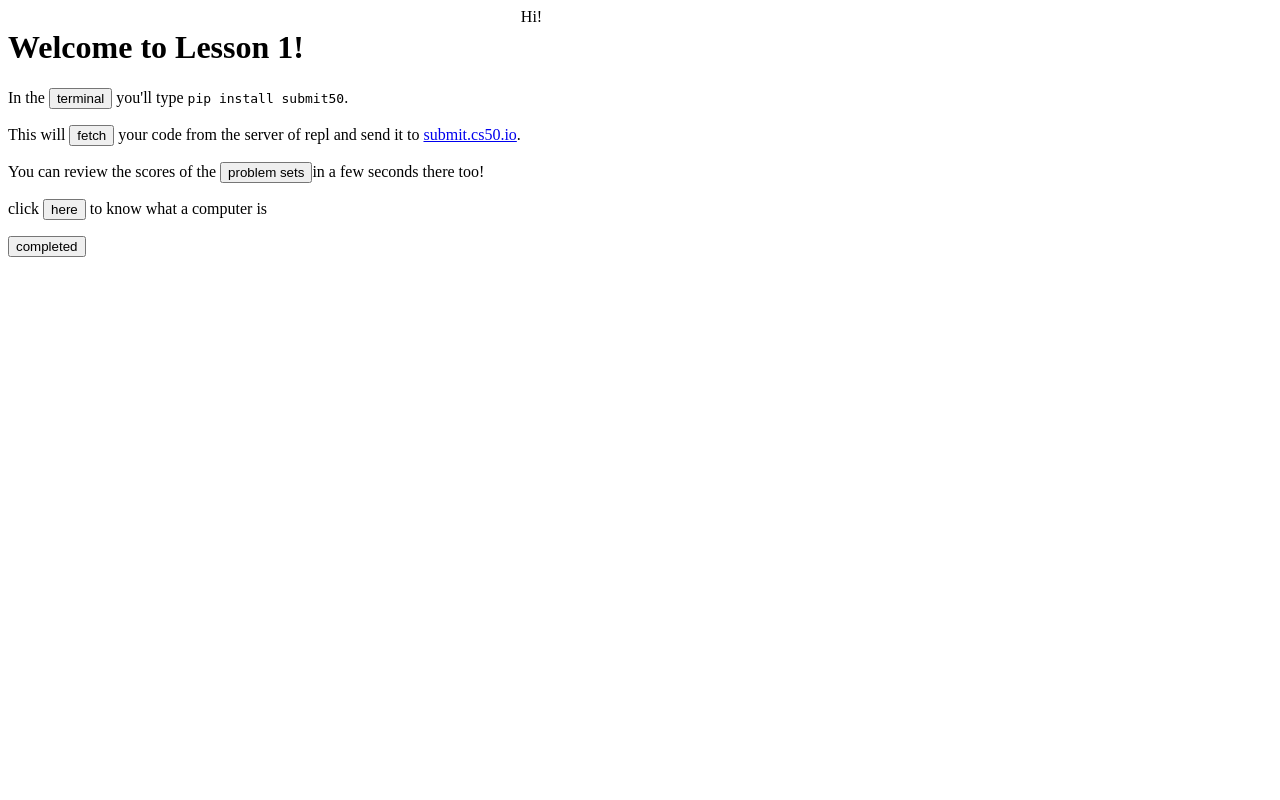
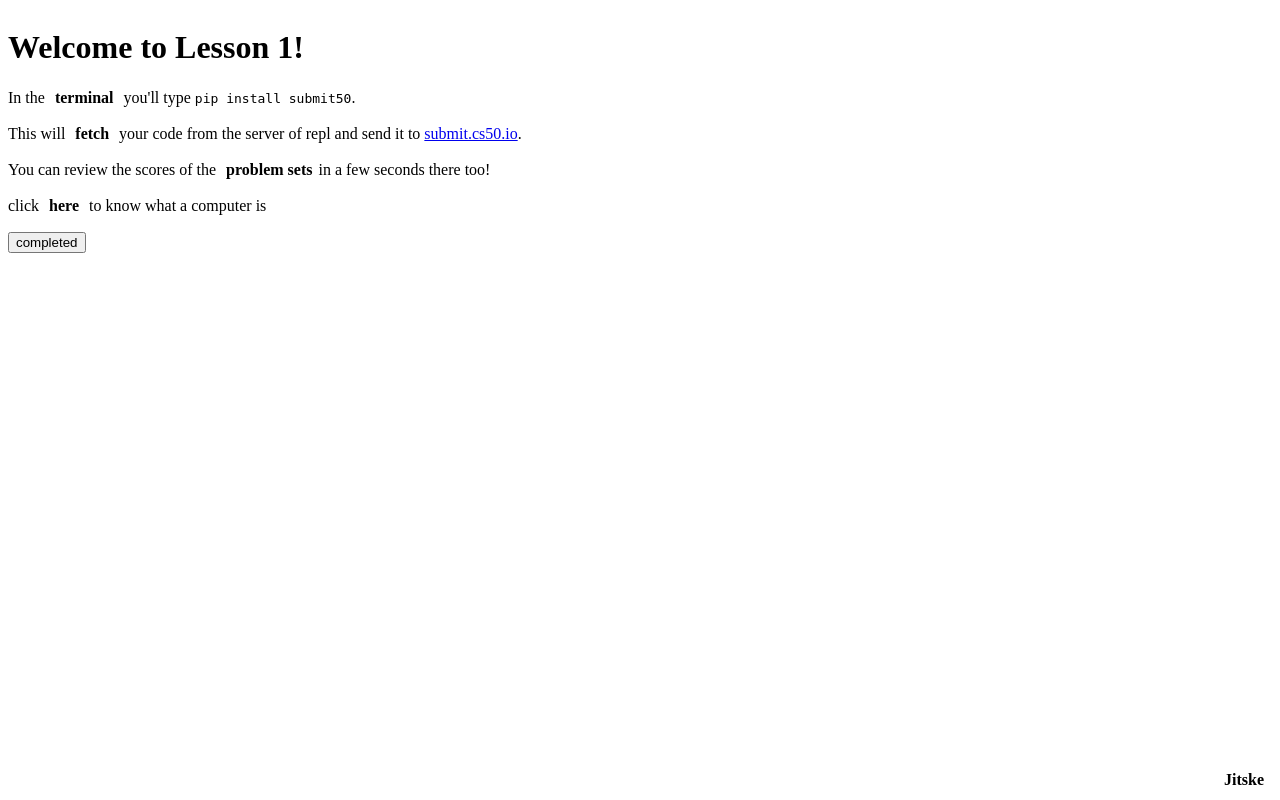
Before and after one commit to 126511/groteprogrammeer-ARCHIVE, a Django app: page /files/h1/1/ in a window 1280 px wide. Run offline with Django 3.2, Linux system fonts and the light colour scheme; a user stored in the database is signed in; data comes from the database, SQL or seed files in the repository; both versions use the stored data as it was after the commit.

Commit message:
docs are now there cool

```diff
--- a/files/admin.py
+++ b/files/admin.py
@@ -1,6 +1,7 @@
 from django.contrib import admin
-from .models import Filepage, LatestPage
+from .models import Filepage, LatestPage, Term
 
 # Register your models here.
 admin.site.register(Filepage)
 admin.site.register(LatestPage)
+admin.site.register(Term)
--- a/files/models.py
+++ b/files/models.py
@@ -31,3 +31,10 @@ class LatestPage(models.Model):
 
     def __str__(self):
         return str(self.user) + " has " + self.chapterpath + "/" + self.path
+
+class Term(models.Model):
+    term = models.CharField(max_length=64)
+    definition = models.TextField(max_length=1024)
+
+    def __str__(self):
+        return str(self.term)
--- a/files/templates/files/file_view.html
+++ b/files/templates/files/file_view.html
@@ -3,16 +3,64 @@
 {% block title %} {{file.title }} {% endblock %}
 
 {% block body %}
+
+<script type="text/javascript">
+    document.addEventListener("DOMContentLoaded", () => {
+        console.log("hey")
+        const d = document.getElementById("documentation");
+        d.style.display = "none";
+
+        const l = document.getElementById("lesson");
+        l.style.width = "100%";
+    })
+    function getdocs(term) {
+        const docs = document.getElementById("docs").value;
+        o = JSON.parse(`${docs}`)
+        const text = o[`${term}`]
+        document.querySelector("#documentation").innerHTML = text
+
+        const documentation = document.getElementById("documentation")
+        documentation.style.display = "block";
+        const lesson = document.getElementById("lesson")
+        documentation.style.width = "75%";
+
+
+    }
+</script>
+<style>
+    #lesson {
+        width: 75%;
+    }
+    #documentation {
+        width: 25%;
+    }
+
+    .button {
+        font-weight: bold;
+        background-color: transparent;
+        border: 0px;
+        font-family: 'Times New Roman', Times, serif;
+        font-size: 16px;
+    }
+    #footer {
+        position: absolute;
+        bottom: 10px;
+        right: 10px;
+        left: auto;
+        top: auto;
+}
+</style>
+
 {% autoescape off %}
     {{ file.file }}
 {% endautoescape %}
-
-
+<input type="hidden" id="docs" name="docs" value="{{ docs }}">
     <form method="post" action="{% url 'progress' %}">
         {% csrf_token %}
         <input type="hidden" value="{{ file.path }}" name="path">
         <input type="submit" value="completed">
     </form>
-
-
+    <footer>
+        <button id="footer" class="button" onclick="getdocs('jitske')">Jitske</button>
+    </footer>
 {% endblock %}
--- a/files/views.py
+++ b/files/views.py
@@ -2,9 +2,10 @@ from django.shortcuts import render
 from django.http import HttpResponse, HttpResponseRedirect
 from django.contrib.auth.decorators import login_required
 from django.views.generic import ListView, DetailView
-from .models import Filepage, LatestPage
+from .models import Filepage, LatestPage, Term
 from django.contrib.auth.models import User
 from django.core.exceptions import ObjectDoesNotExist
+import json
 
 # Create your views here.
 
@@ -77,9 +78,22 @@ def file_view(request, chapterpath, path):
         page = LatestPage(user=user, path=path, chapterpath=chapterpath)
         page.save()
 
+    # Get all documentation from the database
+    d = Term.objects.all()
+    docs = dict()
+
+    for every in d:
+       docs[every.term] = every.definition
+
+    jsonobj = json.dumps(docs)
+
+
+
+
     # Render the template with the corresponding file
     return render(request, 'files/file_view.html', {
         'file':file,
+        'docs':jsonobj,
     })
 
 # Redirect a user to their latest page
```
Also changed, not shown: db.sqlite3, files/migrations/0009_term.py (added), files/migrations/0010_auto_20210406_1717.py (added).
